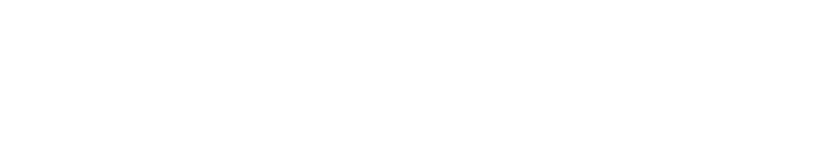
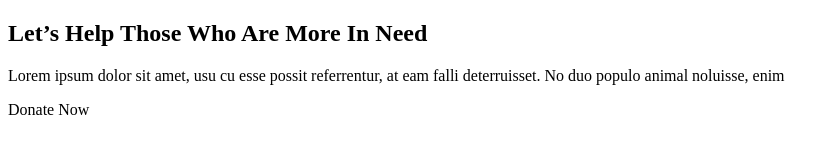
Before and after one commit to Abdullah2617/1st-assignment, a plain HTML site: page index.html in a window 1280 px wide. Shown: the whole page, without its empty margins (0-839 px from the left). Drawn offline with Linux system fonts and the light colour scheme.

Commit message:
first commit

```diff
--- a/index.html
+++ b/index.html
@@ -9,7 +9,15 @@
 </head>
 
 <body>
-
+    <section>
+        <div>
+            <h1>Let’s Help Those Who Are
+                More In Need</h1>
+            <p>Lorem ipsum dolor sit amet, usu cu esse possit referrentur, at eam falli
+                deterruisset. No duo populo animal noluisse, enim</p>
+            <p>Donate Now</p>
+        </div>
+    </section>
 </body>
 
 </html>
```
